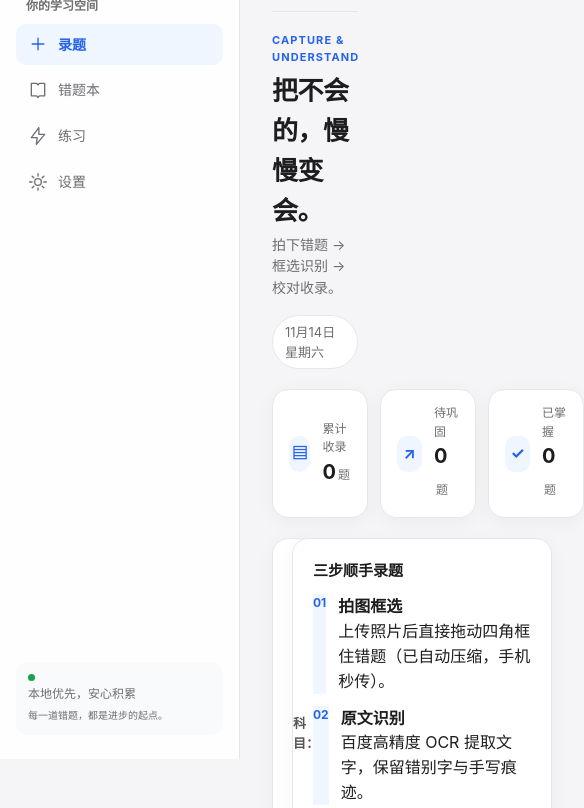
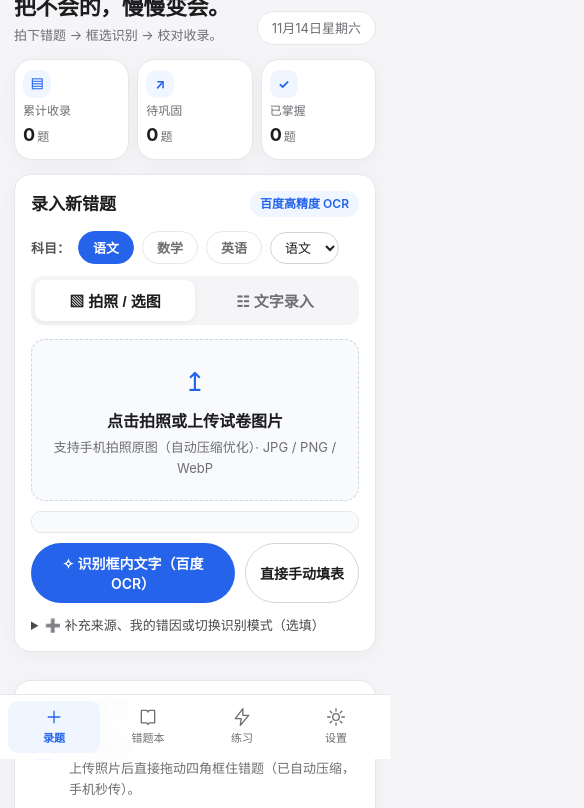
Before and after one commit to xfdliujin-netizen/shiti-app, a website: page index.html in a window 390 px wide. Shown: the part 85-893 px from the top of the page, 584 px wide, since content can reach past the window. Drawn offline with Linux system fonts and the light colour scheme.

Commit message:
Auto-sync local edits 2026-11-14T02:30:29.922Z

```diff
--- a/style.css
+++ b/style.css
@@ -10,7 +10,7 @@
   --primary-soft: #eff6ff;
   --danger: #dc2626;
   --success: #16a34a;
-  --radius: 16px;
+  --radius: 18px;
   --radius-sm: 10px;
   --shadow: 0 4px 20px rgba(0, 0, 0, 0.04);
 }
@@ -21,34 +21,35 @@
   padding: 0;
 }
 
-body {
+html, body {
   font-family: -apple-system, BlinkMacSystemFont, "SF Pro Text", "PingFang SC", "Hiragino Sans GB", "Microsoft YaHei", sans-serif;
   background: var(--bg);
   color: var(--text);
+  font-size: 16px;
   line-height: 1.55;
   -webkit-font-smoothing: antialiased;
+  overflow-x: hidden;
 }
 
-/* 限制所有 SVG 图标尺寸，防止无限放大变成紫色巨柱 */
 svg {
   width: 20px;
   height: 20px;
   flex-shrink: 0;
 }
 
-/* 整体框架：桌面端左侧边栏 + 右侧工作区 */
+/* ================= 1. 电脑端默认大屏布局 ================= */
 .shell {
   display: grid;
-  grid-template-columns: 240px minmax(0, 1fr);
+  grid-template-columns: 250px minmax(0, 1fr);
   min-height: 100vh;
 }
 
 aside {
-  background: rgba(255, 255, 255, 0.85);
+  background: rgba(255, 255, 255, 0.88);
   backdrop-filter: blur(16px);
   -webkit-backdrop-filter: blur(16px);
   border-right: 1px solid var(--line);
-  padding: 24px 16px;
+  padding: 28px 18px;
   display: flex;
   flex-direction: column;
   position: sticky;
@@ -63,21 +64,22 @@ aside {
   text-decoration: none;
   color: var(--text);
   font-weight: 700;
-  font-size: 18px;
-  padding: 6px 8px 20px;
+  font-size: 20px;
+  padding: 4px 8px 22px;
 }
 
 .logo {
-  width: 32px;
-  height: 32px;
-  border-radius: 9px;
+  width: 36px;
+  height: 36px;
+  border-radius: 10px;
   background: var(--primary);
   color: #fff;
   display: inline-flex;
   align-items: center;
   justify-content: center;
-  font-size: 16px;
+  font-size: 17px;
   font-weight: 700;
+  flex-shrink: 0;
 }
 
 .brand-sub {
@@ -98,20 +100,21 @@ aside {
 nav#nav {
   display: flex;
   flex-direction: column;
-  gap: 4px;
+  gap: 6px;
 }
 
 nav#nav a {
   display: flex;
   align-items: center;
   gap: 10px;
-  padding: 10px 12px;
-  border-radius: 10px;
+  padding: 12px 14px;
+  border-radius: 12px;
   color: var(--muted);
   text-decoration: none;
   font-weight: 500;
-  font-size: 14px;
+  font-size: 15px;
   transition: all 0.15s ease;
+  white-space: nowrap;
 }
 
 nav#nav a:hover {
@@ -146,13 +149,12 @@ nav#nav a.active {
   margin-right: 4px;
 }
 
-/* 主工作区 */
 .workspace {
   display: flex;
   flex-direction: column;
   min-width: 0;
-  padding: 20px 32px 48px;
-  max-width: 1180px;
+  padding: 28px 40px 60px;
+  max-width: 1560px;
   width: 100%;
   margin: 0 auto;
 }
@@ -161,19 +163,21 @@ nav#nav a.active {
   display: flex;
   justify-content: space-between;
   align-items: center;
-  font-size: 13px;
+  gap: 12px;
+  font-size: 14px;
   color: var(--muted);
   padding-bottom: 16px;
   border-bottom: 1px solid var(--line);
-  margin-bottom: 20px;
+  margin-bottom: 22px;
+  flex-wrap: wrap;
 }
 
 .local-status {
   color: var(--success);
   font-weight: 500;
+  white-space: nowrap;
 }
 
-/* 页面标题 */
 .page-head {
   display: flex;
   justify-content: space-between;
@@ -193,48 +197,50 @@ nav#nav a.active {
 }
 
 .page-head h1 {
-  font-size: 26px;
+  font-size: 30px;
   font-weight: 700;
   letter-spacing: -0.02em;
+  line-height: 1.25;
 }
 
 .subtitle {
   color: var(--muted);
-  font-size: 14px;
-  margin-top: 2px;
+  font-size: 15px;
+  margin-top: 4px;
 }
 
 .date {
   font-size: 13px;
   color: var(--muted);
   background: var(--surface);
-  padding: 6px 12px;
+  padding: 6px 14px;
   border-radius: 99px;
   border: 1px solid var(--line);
+  white-space: nowrap;
 }
 
-/* 统计栏 */
 .stats {
   display: grid;
   grid-template-columns: repeat(3, 1fr);
-  gap: 12px;
-  margin-bottom: 20px;
+  gap: 14px;
+  margin-bottom: 22px;
 }
 
 .stat {
   background: var(--surface);
   border: 1px solid var(--line);
   border-radius: var(--radius);
-  padding: 14px 16px;
+  padding: 16px 20px;
   display: flex;
   align-items: center;
   gap: 12px;
   box-shadow: var(--shadow);
+  min-width: 0;
 }
 
 .stat-icon {
-  width: 36px;
-  height: 36px;
+  width: 38px;
+  height: 38px;
   border-radius: 10px;
   background: var(--primary-soft);
   color: var(--primary);
@@ -242,16 +248,18 @@ nav#nav a.active {
   align-items: center;
   justify-content: center;
   font-weight: 700;
+  flex-shrink: 0;
 }
 
 .stat small {
   display: block;
   font-size: 12px;
   color: var(--muted);
+  white-space: nowrap;
 }
 
 .stat strong {
-  font-size: 20px;
+  font-size: 24px;
   font-weight: 700;
 }
 
@@ -262,12 +270,11 @@ nav#nav a.active {
   margin-left: 2px;
 }
 
-/* 网格布局 */
 .capture-grid,
 .settings-grid {
   display: grid;
-  grid-template-columns: minmax(0, 1.65fr) minmax(260px, 0.85fr);
-  gap: 20px;
+  grid-template-columns: minmax(0, 1.9fr) minmax(300px, 1fr);
+  gap: 24px;
   align-items: start;
 }
 
@@ -277,12 +284,11 @@ nav#nav a.active {
   gap: 16px;
 }
 
-/* 卡片通用样式 */
 .card {
   background: var(--surface);
   border: 1px solid var(--line);
   border-radius: var(--radius);
-  padding: 20px;
+  padding: 24px;
   box-shadow: var(--shadow);
   margin-bottom: 16px;
 }
@@ -291,17 +297,18 @@ nav#nav a.active {
   display: flex;
   justify-content: space-between;
   align-items: center;
-  gap: 12px;
+  gap: 10px;
   margin-bottom: 14px;
+  flex-wrap: wrap;
 }
 
 .card h2 {
-  font-size: 18px;
+  font-size: 20px;
   font-weight: 700;
 }
 
 .card h3 {
-  font-size: 15px;
+  font-size: 16px;
   font-weight: 600;
   margin-bottom: 10px;
 }
@@ -316,7 +323,6 @@ nav#nav a.active {
   white-space: nowrap;
 }
 
-/* 分段控制器 */
 .segmented {
   display: grid;
   grid-template-columns: 1fr 1fr;
@@ -329,9 +335,9 @@ nav#nav a.active {
 .segmented button {
   border: none;
   background: transparent;
-  padding: 8px 12px;
+  padding: 10px 12px;
   border-radius: 9px;
-  font-size: 14px;
+  font-size: 15px;
   font-weight: 600;
   color: var(--muted);
   cursor: pointer;
@@ -343,7 +349,6 @@ nav#nav a.active {
   box-shadow: 0 2px 6px rgba(0, 0, 0, 0.06);
 }
 
-/* 上传框 */
 .upload {
   display: flex;
   flex-direction: column;
@@ -351,7 +356,7 @@ nav#nav a.active {
   justify-content: center;
   border: 1.5px dashed #cbd5e1;
   border-radius: 14px;
-  padding: 24px 16px;
+  padding: 32px 18px;
   text-align: center;
   cursor: pointer;
   background: var(--surface-sub);
@@ -365,18 +370,18 @@ nav#nav a.active {
 }
 
 .upload-icon {
-  font-size: 24px;
+  font-size: 26px;
   color: var(--primary);
   margin-bottom: 6px;
 }
 
 .upload b {
-  font-size: 14px;
+  font-size: 16px;
   margin-bottom: 4px;
 }
 
 .upload small {
-  font-size: 12px;
+  font-size: 13px;
   color: var(--muted);
 }
 
@@ -388,7 +393,6 @@ nav#nav a.active {
   margin-bottom: 6px;
 }
 
-/* 表单与输入框 */
 .form-row {
   display: grid;
   grid-template-columns: 1fr 1fr;
@@ -401,7 +405,7 @@ nav#nav a.active {
   flex-direction: column;
   gap: 6px;
   margin-top: 10px;
-  font-size: 13px;
+  font-size: 14px;
   font-weight: 600;
   color: #374151;
 }
@@ -414,10 +418,10 @@ select,
 textarea,
 .search {
   width: 100%;
-  padding: 10px 12px;
+  padding: 11px 14px;
   border: 1px solid #d1d5db;
   border-radius: var(--radius-sm);
-  font-size: 14px;
+  font-size: 15px;
   font-family: inherit;
   color: var(--text);
   background: var(--surface);
@@ -434,7 +438,7 @@ textarea:focus,
 }
 
 textarea {
-  min-height: 88px;
+  min-height: 90px;
   resize: vertical;
 }
 
@@ -442,7 +446,6 @@ textarea.tall {
   min-height: 140px;
 }
 
-/* 提示与说明块 */
 .notice,
 .result-note {
   background: var(--surface-sub);
@@ -461,7 +464,6 @@ textarea.tall {
   margin-top: 8px;
 }
 
-/* 按钮 */
 .actions {
   display: flex;
   gap: 10px;
@@ -473,10 +475,10 @@ button.primary,
 button.secondary,
 .text-button {
   font-family: inherit;
-  font-size: 14px;
+  font-size: 15px;
   font-weight: 600;
   border-radius: 99px;
-  padding: 10px 18px;
+  padding: 11px 18px;
   cursor: pointer;
   transition: all 0.15s ease;
   border: none;
@@ -527,7 +529,6 @@ button:disabled {
   text-decoration: none;
 }
 
-/* 胶囊筛选器与科目快捷按钮 */
 .filters {
   display: flex;
   gap: 8px;
@@ -552,7 +553,6 @@ button:disabled {
   border-color: var(--primary);
 }
 
-/* 裁剪画布与工具 */
 .crop-editor {
   margin-top: 12px;
   padding: 12px;
@@ -617,7 +617,6 @@ button:disabled {
   margin-top: 10px;
 }
 
-/* 题目卡片列表 */
 .section-title {
   display: flex;
   justify-content: space-between;
@@ -689,7 +688,6 @@ button:disabled {
   border-radius: 6px;
 }
 
-/* 步骤说明 */
 .step {
   display: flex;
   gap: 12px;
@@ -701,4 +699,216 @@ button:disabled {
   font-weight: 700;
   color: var(--primary);
   background: var(--primary-soft);
-  width: 2
+  width: 26px;
+  height: 26px;
+  border-radius: 8px;
+  display: flex;
+  align-items: center;
+  justify-content: center;
+  flex-shrink: 0;
+}
+
+.step p {
+  font-size: 13px;
+  color: var(--muted);
+}
+
+.empty {
+  text-align: center;
+  color: var(--muted);
+  padding: 32px 16px;
+  font-size: 14px;
+}
+
+.empty b {
+  display: block;
+  color: var(--text);
+  font-size: 16px;
+  margin-bottom: 6px;
+}
+
+.prose {
+  white-space: pre-wrap;
+  word-break: break-word;
+  font-size: 14px;
+  line-height: 1.65;
+}
+
+.analysis-block {
+  background: var(--surface-sub);
+  border-radius: 10px;
+  padding: 12px;
+  margin-top: 10px;
+}
+
+.hidden {
+  display: none !important;
+}
+
+dialog#detail {
+  width: min(680px, 92vw);
+  max-height: 86vh;
+  margin: auto;
+  border: 1px solid var(--line);
+  border-radius: 18px;
+  padding: 22px;
+  box-shadow: 0 20px 50px rgba(0, 0, 0, 0.22);
+}
+
+dialog#detail::backdrop {
+  background: rgba(15, 23, 42, 0.45);
+  backdrop-filter: blur(4px);
+}
+
+#toast {
+  position: fixed;
+  top: 18px;
+  left: 50%;
+  transform: translateX(-50%) translateY(-20px);
+  background: rgba(29, 29, 31, 0.94);
+  color: #fff;
+  padding: 12px 18px;
+  border-radius: 12px;
+  font-size: 14px;
+  max-width: 90vw;
+  box-shadow: 0 8px 24px rgba(0, 0, 0, 0.2);
+  opacity: 0;
+  pointer-events: none;
+  transition: opacity 0.2s, transform 0.2s;
+  z-index: 9999;
+}
+
+#toast.show {
+  opacity: 1;
+  transform: translateX(-50%) translateY(0);
+}
+
+footer {
+  margin-top: 40px;
+  padding-top: 20px;
+  border-top: 1px solid var(--line);
+  font-size: 12px;
+  color: var(--muted);
+  display: flex;
+  justify-content: space-between;
+  flex-wrap: wrap;
+  gap: 8px;
+}
+
+/* ================= 2. 手机与平板自适应（必须放在文件最末尾！） ================= */
+@media (max-width: 900px) {
+  .shell {
+    display: block !important;
+  }
+
+  aside {
+    position: fixed !important;
+    bottom: 0 !important;
+    top: auto !important;
+    left: 0 !important;
+    right: 0 !important;
+    width: 100% !important;
+    height: auto !important;
+    flex-direction: row !important;
+    padding: 6px 8px calc(6px + env(safe-area-inset-bottom)) !important;
+    border-right: none !important;
+    border-top: 1px solid var(--line) !important;
+    background: rgba(255, 255, 255, 0.96) !important;
+    z-index: 1000 !important;
+  }
+
+  .brand,
+  .nav-label,
+  .aside-bottom {
+    display: none !important;
+  }
+
+  nav#nav {
+    flex-direction: row !important;
+    width: 100% !important;
+    justify-content: space-around !important;
+    gap: 2px !important;
+  }
+
+  nav#nav a {
+    flex-direction: column !important;
+    gap: 3px !important;
+    font-size: 11px !important;
+    padding: 6px 10px !important;
+    border-radius: 10px !important;
+    flex: 1;
+    justify-content: center;
+  }
+
+  .workspace {
+    padding: 14px 14px 96px !important;
+    max-width: 100% !important;
+  }
+
+  .workspace > header {
+    font-size: 12px;
+    padding-bottom: 10px;
+    margin-bottom: 14px;
+  }
+
+  .page-head {
+    margin-bottom: 14px;
+  }
+
+  .page-head h1 {
+    font-size: 22px;
+  }
+
+  .subtitle {
+    font-size: 13px;
+  }
+
+  .stats {
+    grid-template-columns: repeat(3, 1fr);
+    gap: 8px;
+    margin-bottom: 14px;
+  }
+
+  .stat {
+    padding: 10px 8px;
+    flex-direction: column;
+    align-items: flex-start;
+    gap: 4px;
+  }
+
+  .stat-icon {
+    width: 28px;
+    height: 28px;
+    font-size: 13px;
+  }
+
+  .stat strong {
+    font-size: 18px;
+  }
+
+  .capture-grid,
+  .settings-grid,
+  .form-row {
+    grid-template-columns: 1fr !important;
+    gap: 12px !important;
+  }
+
+  .card {
+    padding: 16px;
+    border-radius: 16px;
+  }
+
+  .card h2 {
+    font-size: 17px;
+  }
+
+  .upload {
+    padding: 22px 14px;
+  }
+
+  button.primary,
+  button.secondary {
+    font-size: 14px;
+    padding: 10px 14px;
+  }
+}
```
